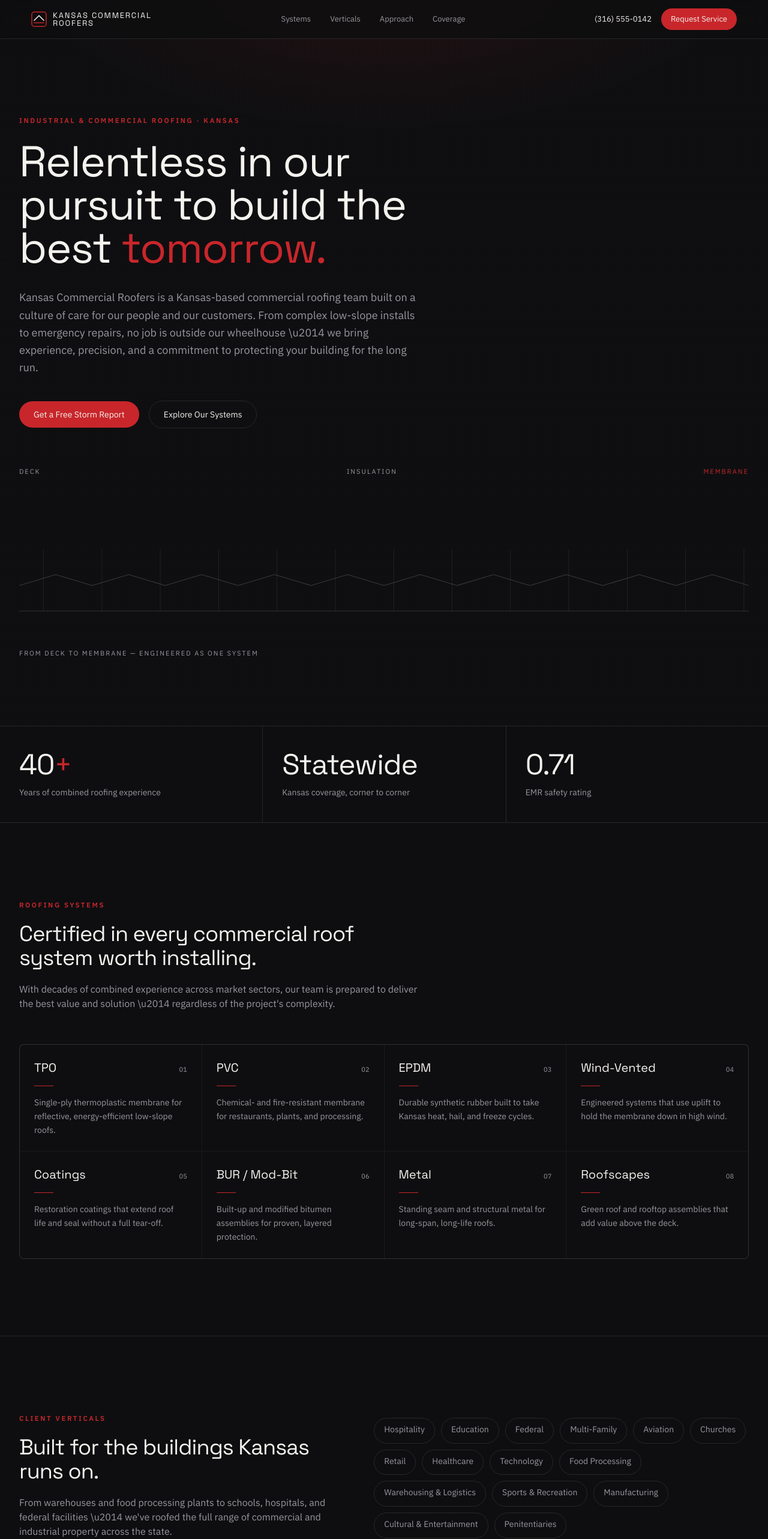
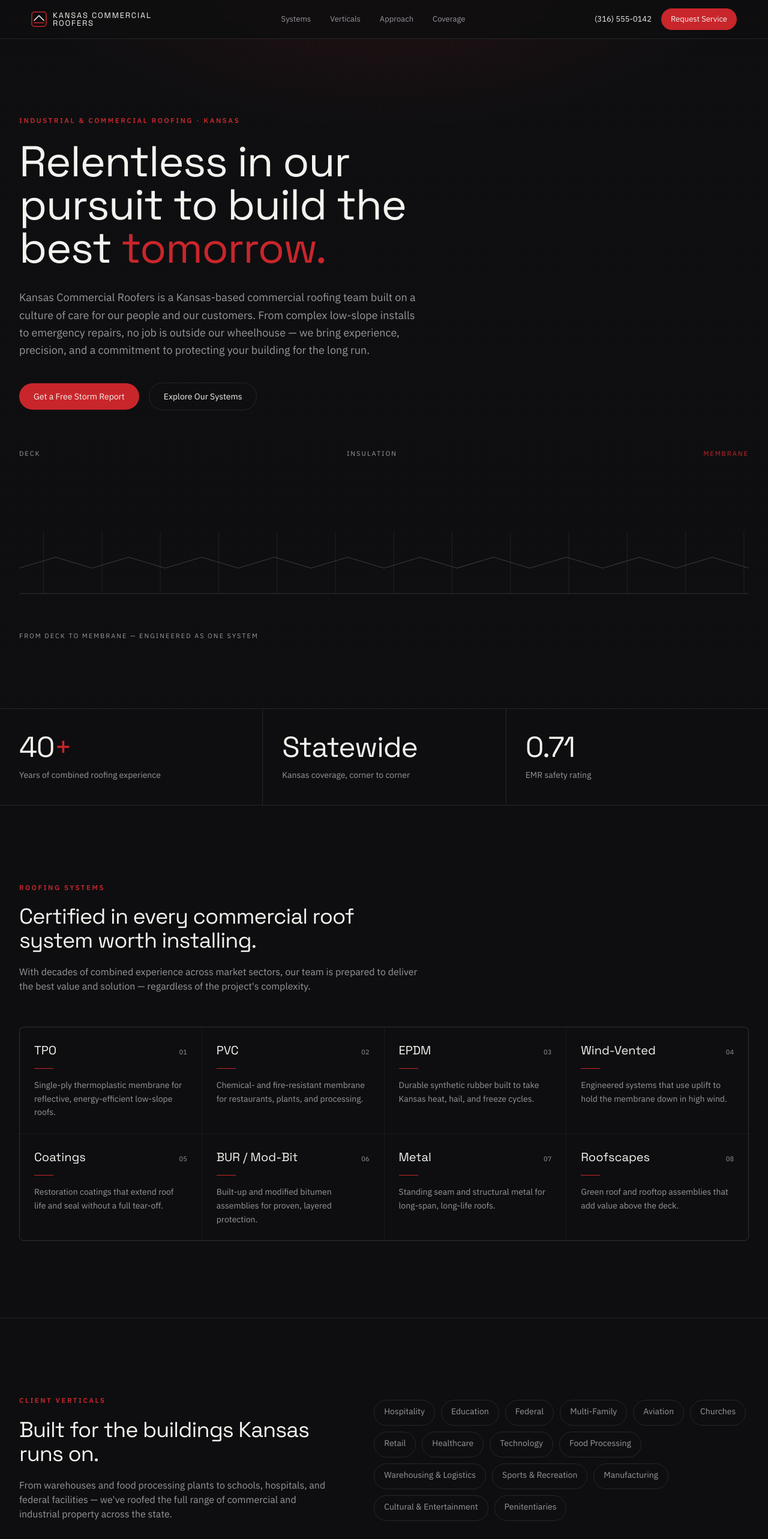
Before and after one commit to OmniWFM/kansas-commercial-roofers, a Next.js app: page / in a window 1280 px wide. Shown: the top 2566 px of the page at 60% size. Built offline with nearby package versions, Linux system fonts and the light colour scheme.

Commit message:
Fix em-dash rendering in copy

```diff
--- a/src/app/page.tsx
+++ b/src/app/page.tsx
@@ -214,7 +214,7 @@ export default function Home() {
             Kansas Commercial Roofers is a Kansas-based commercial roofing team
             built on a culture of care for our people and our customers. From
             complex low-slope installs to emergency repairs, no job is outside
-            our wheelhouse \u2014 we bring experience, precision, and a commitment
+            our wheelhouse &mdash; we bring experience, precision, and a commitment
             to protecting your building for the long run.
           </p>
           <div className="rise mt-10 flex flex-wrap items-center gap-4" style={{ animationDelay: "0.52s" }}>
@@ -272,7 +272,7 @@ export default function Home() {
             </h2>
             <p className="mt-5 text-muted">
               With decades of combined experience across market sectors, our team
-              is prepared to deliver the best value and solution \u2014 regardless of
+              is prepared to deliver the best value and solution &mdash; regardless of
               the project's complexity.
             </p>
           </div>
@@ -307,7 +307,7 @@ export default function Home() {
             </h2>
             <p className="mt-5 text-muted">
               From warehouses and food processing plants to schools, hospitals,
-              and federal facilities \u2014 we've roofed the full range of commercial
+              and federal facilities &mdash; we've roofed the full range of commercial
               and industrial property across the state.
             </p>
           </div>
@@ -391,7 +391,7 @@ export default function Home() {
               Join the property owners and facility managers who trust Kansas
               Commercial Roofers to protect their buildings. Whether you're
               starting a new project or maintaining an existing structure, our
-              team is ready to help \u2014 with precision and professionalism.
+              team is ready to help &mdash; with precision and professionalism.
             </p>
             <div className="mt-9 flex flex-wrap items-center gap-4">
               <a
```
